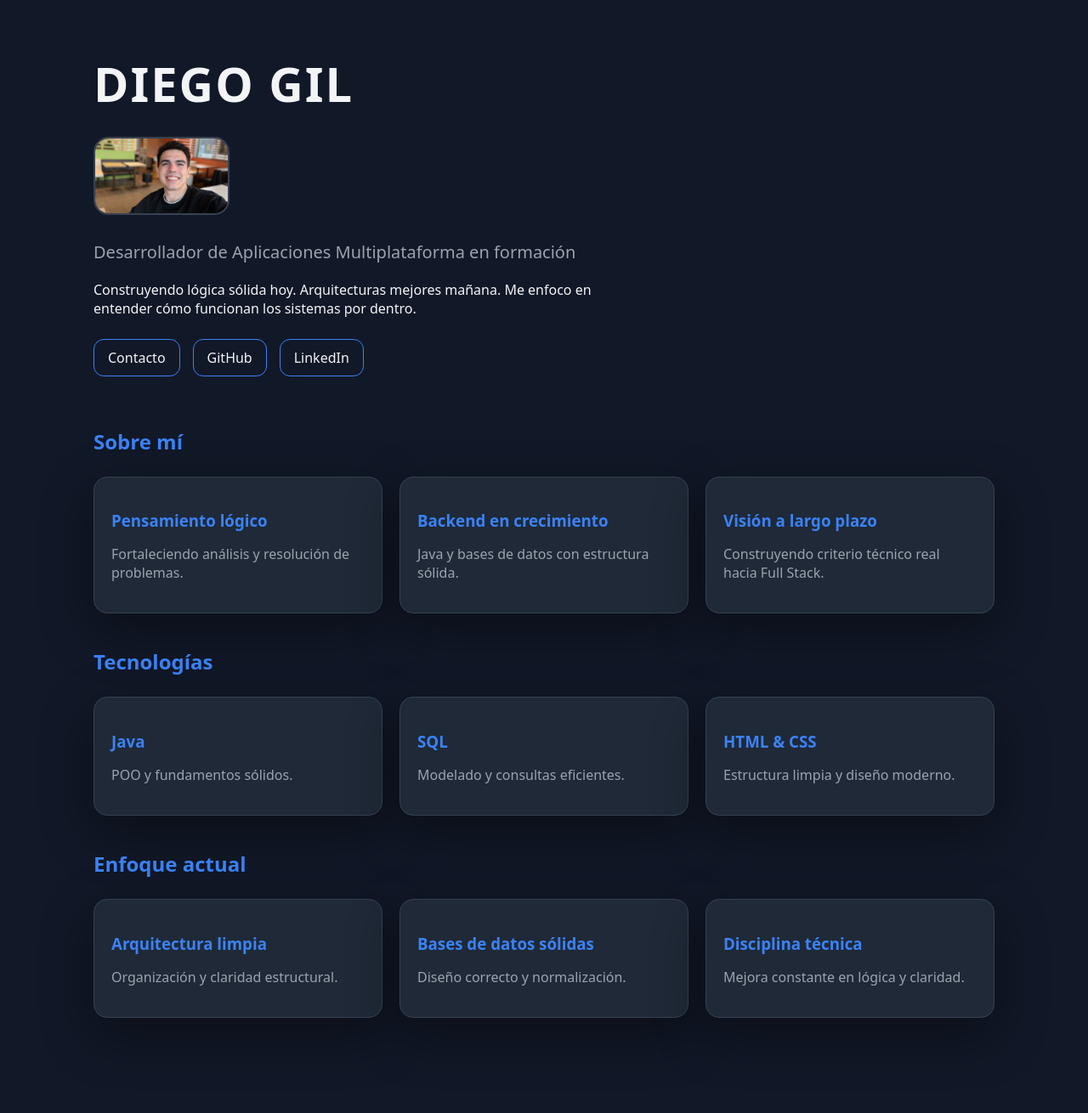
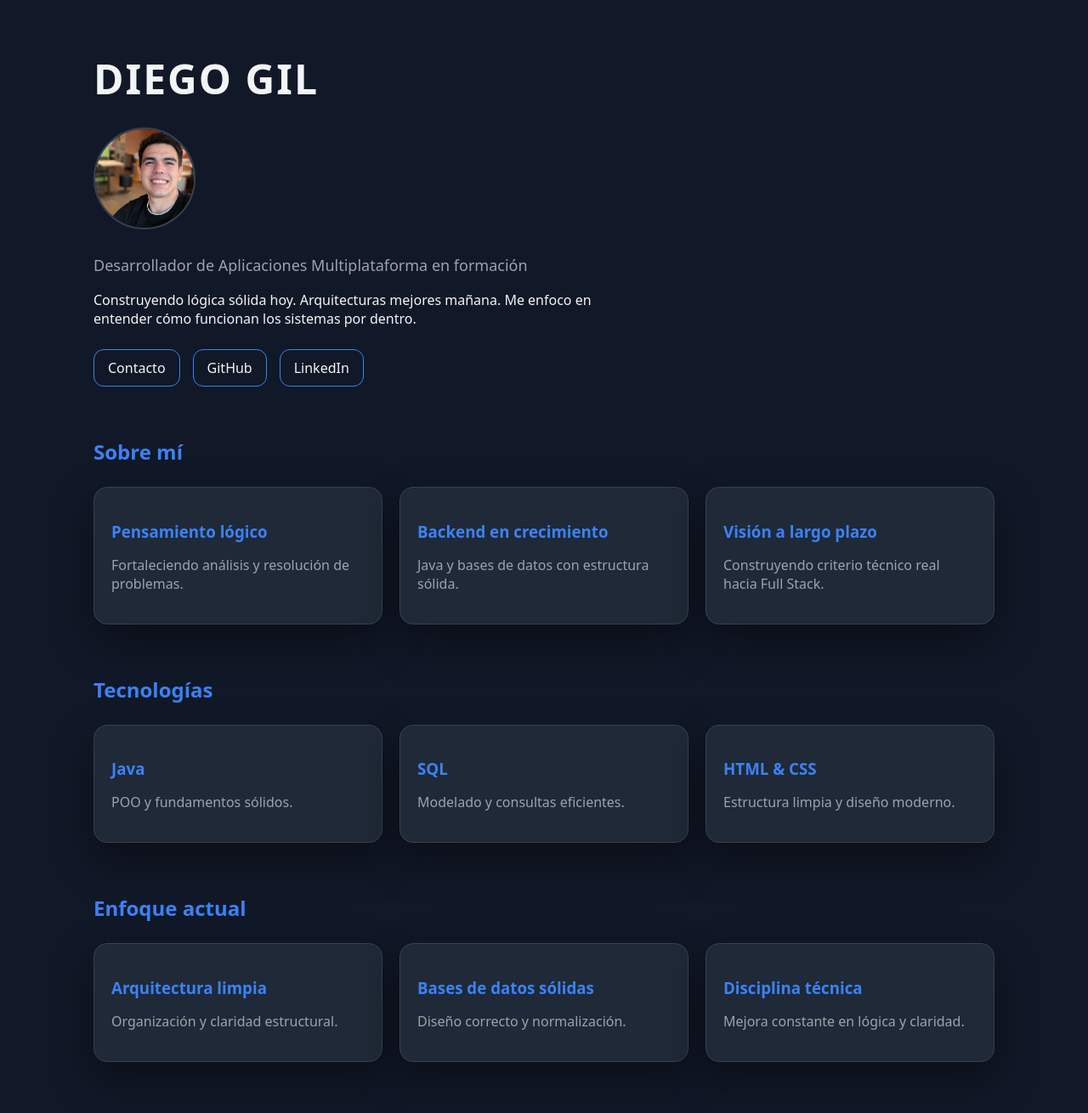
Before and after one commit to diegoalegil/diegoalegil.github.io, a Jekyll site: the page built from index.html, in a window 1280 px wide. Shown: the whole page at 85% size. Built offline with Jekyll 4.4.1, drawn with Linux system fonts in a browser that asks for light colours; before the commit the page ends 1258 px from its top, so only the background shows below that.

Commit message:
Refactor CSS styles for hero and buttons
Adjusted shadow intensity, modified hero section styles, and refined button design.

```diff
--- a/assets/css/styles.css
+++ b/assets/css/styles.css
@@ -5,7 +5,7 @@
   --card:#1f2937;
   --line:#374151;
   --brand:#3b82f6;
-  --shadow:0 20px 60px rgba(0,0,0,.4);
+  --shadow:0 20px 50px rgba(0,0,0,.4);
 }
 
 *{box-sizing:border-box}
@@ -23,15 +23,12 @@ body{
   padding:60px 20px;
 }
 
-/* HERO */
-
 .hero{
-  text-align:left;
   margin-bottom:60px;
 }
 
 .title{
-  font-size:56px;
+  font-size:48px;
   margin:0;
   letter-spacing:2px;
 }
@@ -41,14 +38,16 @@ body{
 }
 
 .hero-profile img{
-  width:160px;
-  border-radius:18px;
+  width:120px;
+  height:120px;
+  object-fit:cover;
+  border-radius:50%;
   border:2px solid var(--line);
 }
 
 .hero-subtitle{
   color:var(--muted);
-  font-size:20px;
+  font-size:18px;
 }
 
 .hero-tagline{
@@ -63,18 +62,14 @@ body{
   flex-wrap:wrap;
 }
 
-/* SECTIONS */
-
 .section{
-  margin-top:40px;
+  margin-top:60px;
 }
 
 .section h2{
   color:var(--brand);
   margin-bottom:25px;
 }
-
-/* CARDS */
 
 .cards{
   display:grid;
@@ -105,8 +100,6 @@ body{
   color:var(--muted);
 }
 
-/* BUTTONS */
-
 .btn{
   padding:10px 16px;
   border-radius:12px;
```
